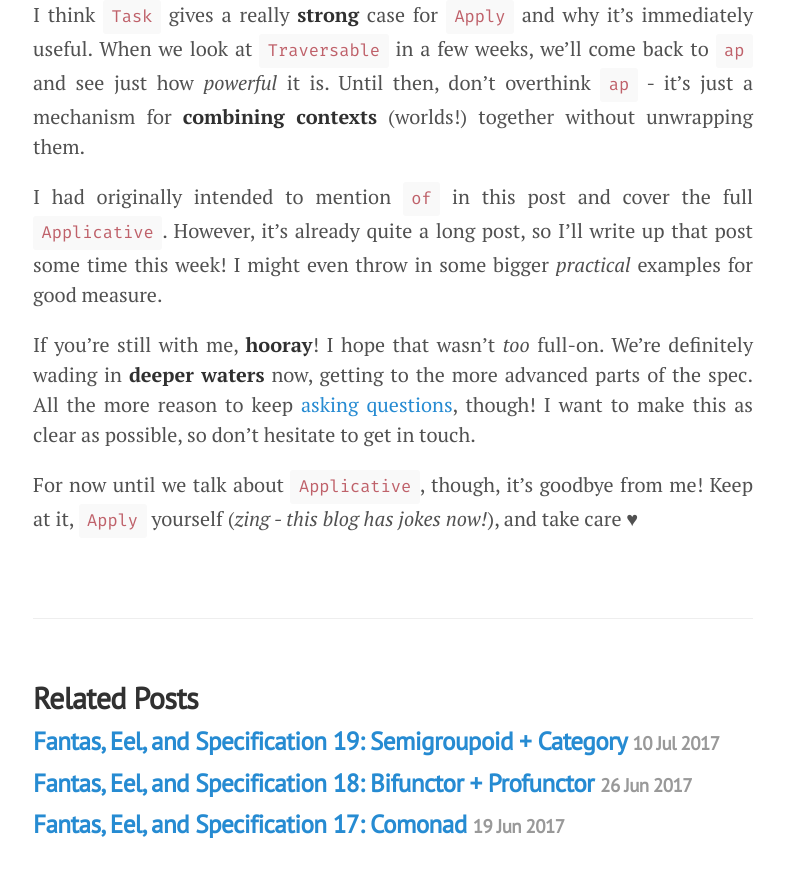
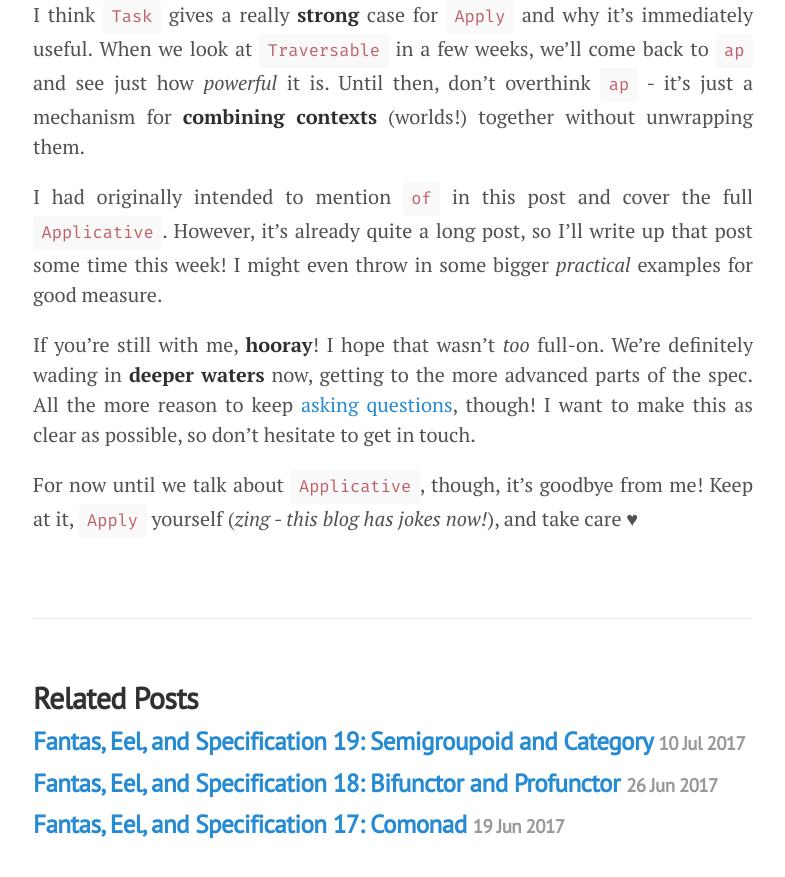
Before and after one commit to i-am-tom/i-am-tom.github.io, a Jekyll site: the page built from _posts/2017-04-10-fantas-eel-and-specification-8.md, in a window 1280 px wide and 900 px high, scrolled down 6359 px. Shown: the top 877 px of the window, without its empty margins (247-1032 px from the left). Built offline with Jekyll 4.4.1, drawn with Linux system fonts in a browser that asks for light colours; comment, search, counter and statistics services are not loaded; some of the changed text lies outside the part shown.

Commit message:
Little fixes
@gcanti gave me a couple things that needed fixing, so I did :)

```diff
--- a/_posts/2017-06-26-fantas-eel-and-specification-18.md
+++ b/_posts/2017-06-26-fantas-eel-and-specification-18.md
@@ -1,6 +1,6 @@
 ---
 layout: post
-title: "Fantas, Eel, and Specification 18: Bifunctor + Profunctor"
+title: "Fantas, Eel, and Specification 18: Bifunctor and Profunctor"
 description: Yippee Ki-Yay, All the Functors!
 ---
 
--- a/_posts/2017-07-10-fantas-eel-and-specification-19.md
+++ b/_posts/2017-07-10-fantas-eel-and-specification-19.md
@@ -1,6 +1,6 @@
 ---
 layout: post
-title: "Fantas, Eel, and Specification 19: Semigroupoid + Category"
+title: "Fantas, Eel, and Specification 19: Semigroupoid and Category"
 description: The True Zen of Fantasy Land
 ---
 
```
Also changed, not shown: _posts/2017-02-24-reductio-and-abstract-em.md (+1 -1 lines), _posts/2017-04-10-fantas-eel-and-specification-8.md (+1 -1 lines), _posts/2017-04-24-fantas-eel-and-specification-10.md (+1 -1 lines), _posts/2017-05-15-fantas-eel-and-specification-13.md (+1 -1 lines).
